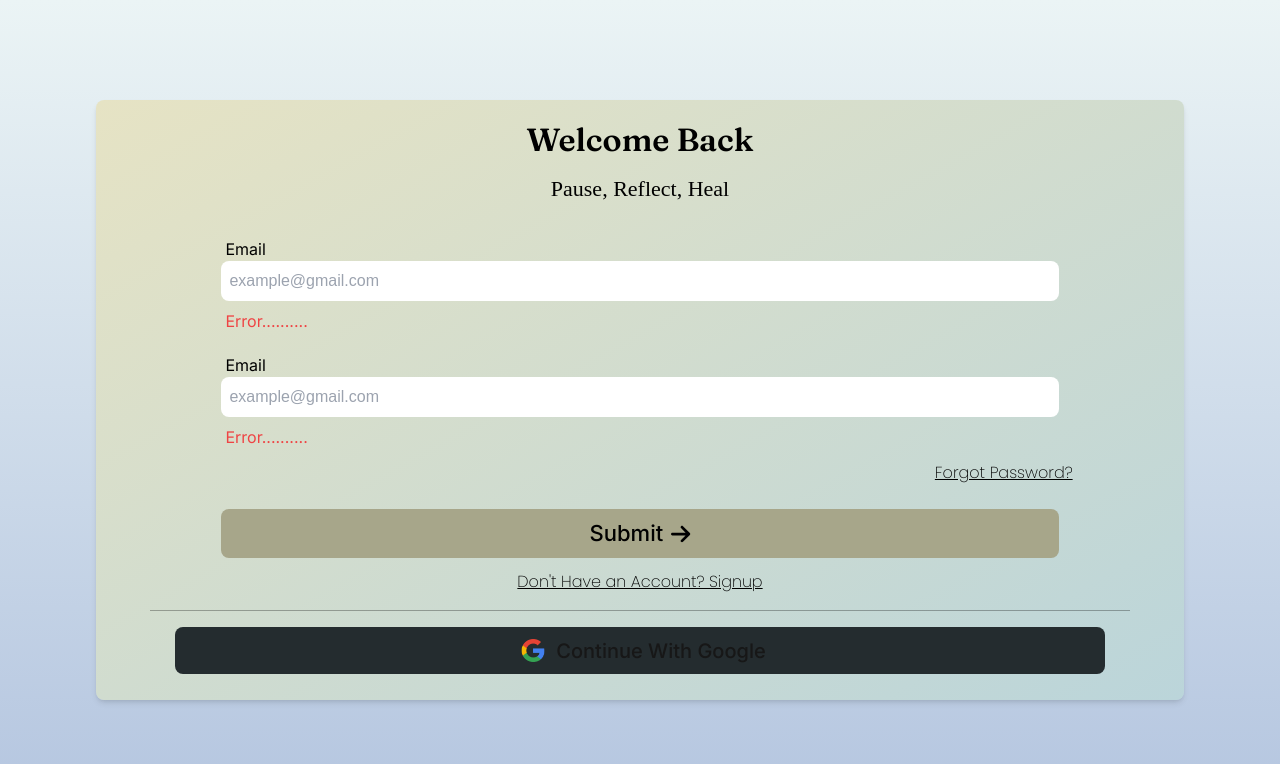
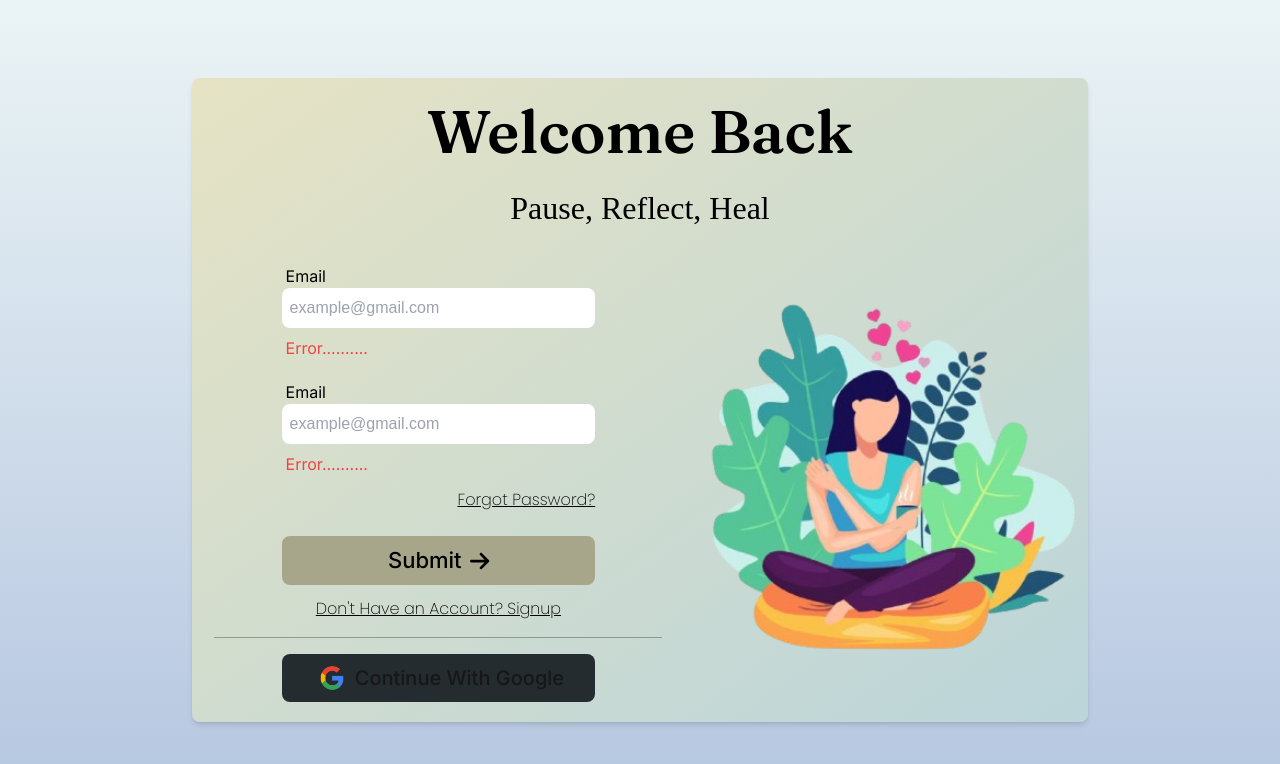
Before and after one commit to SHIVAM-KUMAR-59/sooth-mind, a Next.js app: page /auth/signin in a window 1280 px wide. Shown: the top 764 px of the page. Built offline with nearby package versions, Linux system fonts and the light colour scheme; a web font is replaced by a local one.

Commit message:
Responsiveness Done

```diff
--- a/components/GoogleSignupButton.js
+++ b/components/GoogleSignupButton.js
@@ -5,7 +5,7 @@ const GoogleSignupButton = () => {
   return (
     <button
       type="button"
-      className="bg-[#242C2F] w-[95%] mx-auto rounded-[8px] py-2 mt-3 gap-1 flex items-center justify-center inter-medium text-[20px]"
+      className="bg-[#242C2F] w-[95%] xl:w-[70%] mx-auto rounded-[8px] py-2 mt-3 xl:my-3 gap-1 flex items-center justify-center inter-medium text-[20px] hover:bg-[#2E373B] hover:shadow-lg transition-all duration-200"
       onClick={() => signIn('google')}
     >
       <Image src="/GoogleLogo.png" height={38} width={38} alt="Google Logo" />
--- a/pages/auth/layout.js
+++ b/pages/auth/layout.js
@@ -1,8 +1,16 @@
 export default function AuthLayout({ children }) {
   return (
     <div className="min-h-screen bg-gradient-to-b from-[#EBF4F5] to-[#B5C6E0] flex justify-center items-center">
-      <div className="w-[85%] mx-auto bg-gradient-to-br from-[#E6E3C4] to-[#BBD5DA] min-h-[600px] rounded-[8px] shadow-md">
-        {children}
+      <div className="w-[85%] sm:w-[70%] mx-auto bg-gradient-to-br from-[#E6E3C4] to-[#BBD5DA] min-h-[600px] rounded-[8px] shadow-md">
+        <div>
+          <h1 className="text-center text-[32px] xl:text-[60px] fraunces-semiBold mt-2 text-black">
+            Welcome Back
+          </h1>
+          <p className="text-center text-[22px] xl:text-[32px] text-black dm-sans-light mt-2">
+            Pause, Reflect, Heal
+          </p>
+        </div>
+        <div className="sm:flex"> {children}</div>
       </div>
     </div>
   )
--- a/pages/auth/signin.js
+++ b/pages/auth/signin.js
@@ -10,6 +10,7 @@ import { signIn } from 'next-auth/react'
 import '@/app/styles.css'
 import { FontAwesomeIcon } from '@fortawesome/react-fontawesome'
 import { faArrowRight } from '@fortawesome/free-solid-svg-icons'
+import Image from 'next/image'
 
 const Signin = () => {
   const [isLoading, setIsLoading] = useState(false)
@@ -41,15 +42,9 @@ const Signin = () => {
 
   return (
     <Layout>
-      <div className="w-[90%] h-full mx-auto py-2">
-        <h1 className="text-center text-[32px] fraunces-semiBold mt-2 text-black">
-          Welcome Back
-        </h1>
-        <p className="text-center text-[22px] text-black dm-sans-light mt-2">
-          Pause, Reflect, Heal
-        </p>
-        <form className="flex flex-col gap-3 justify-center items-center w-[90%] mx-auto mt-6 text-black">
-          <div className="flex flex-col w-[95%] mx-auto mt-2">
+      <div className="w-[90%] xl:w-[50%] h-full mx-auto pb-2 relative">
+        <form className="flex flex-col gap-3 justify-center items-center w-[90%] xl:w-full  mx-auto mt-6 text-black">
+          <div className="flex flex-col w-[95%] xl:w-[70%] mx-auto mt-2">
             <label className="ml-1 inter-regular ">Email</label>
             <input
               placeholder="example@gmail.com"
@@ -59,7 +54,7 @@ const Signin = () => {
               Error..........
             </p>
           </div>
-          <div className="flex flex-col w-[95%] mx-auto mt-2">
+          <div className="flex flex-col w-[95%] xl:w-[70%] mx-auto mt-2">
             <label className="ml-1 inter-regular ">Email</label>
             <input
               placeholder="example@gmail.com"
@@ -69,11 +64,11 @@ const Signin = () => {
               Error..........
             </p>
           </div>
-          <p className="w-full text-right px-2 underline poppins-extralight">
+          <p className="w-full xl:w-[70%] text-right px-2 xl:px-0 underline poppins-extralight cursor-pointer">
             Forgot Password?
           </p>
           <button
-            className="bg-[#A7A68A] w-[95%] mx-auto rounded-[8px] py-2 text-[22px] mt-3 inter-medium flex items-center justify-center gap-2"
+            className="bg-[#A7A68A] w-[95%] xl:w-[70%] mx-auto rounded-[8px] py-2 text-[22px] mt-3 inter-medium flex items-center justify-center gap-2 hover:bg-[#b2af8c] hover:shadow-md transition-all duration-200"
             type="submit"
             onClick={() => console.log('Clicked')}
           >
@@ -89,9 +84,16 @@ const Signin = () => {
             Don't Have an Account? Signup
           </Link>
         </div>
-        <hr className="my-4 border-1 border-[rgba(0,0,0,0.3)]"></hr>
+        <hr className="my-4 border-1 xl:border-3 border-[rgba(0,0,0,0.3)]"></hr>
         <GoogleSignupButton />
       </div>
+      <div
+        className="w-[45%] hidden xl:flex justify-center items-center bg-[url('/Login.png')]"
+        style={{
+          backgroundSize: 'cover',
+          backgroundPosition: 'center',
+        }}
+      ></div>
     </Layout>
   )
 }
```
Also changed, not shown: public/Login.png.
